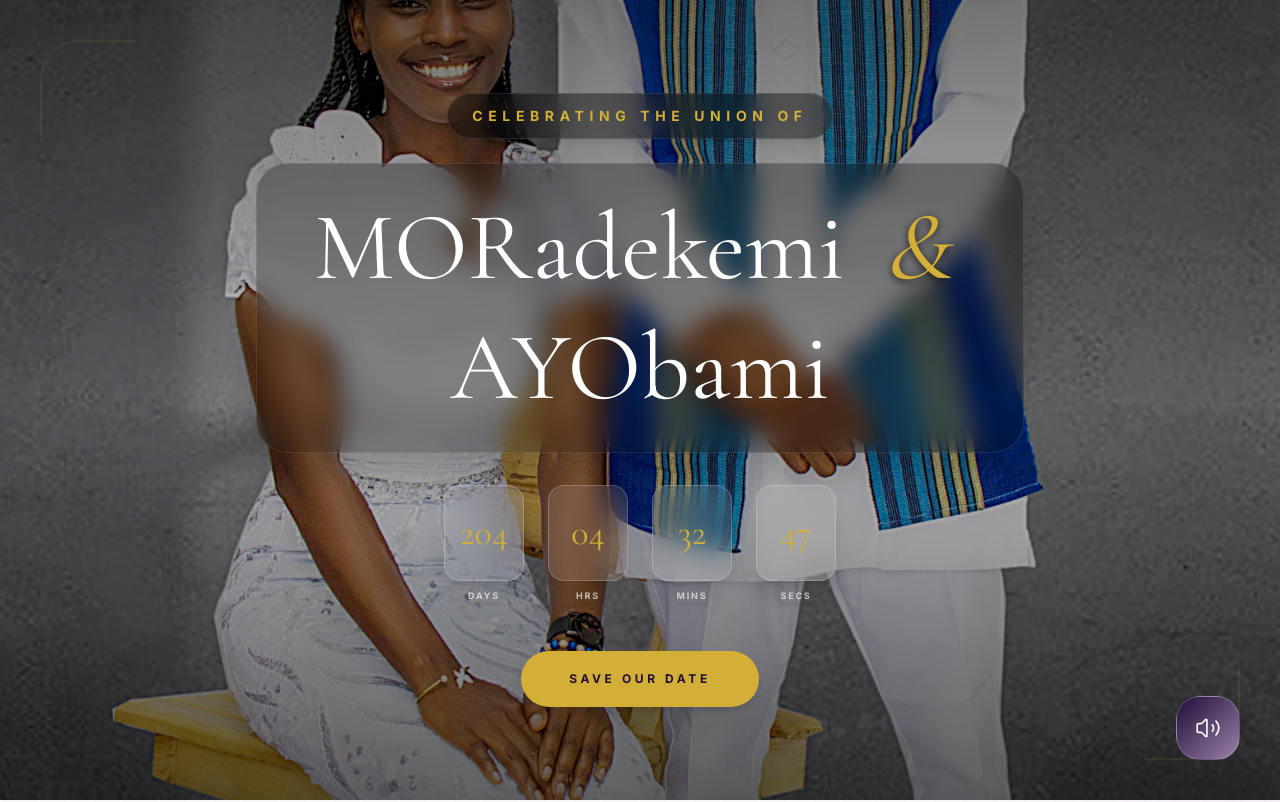
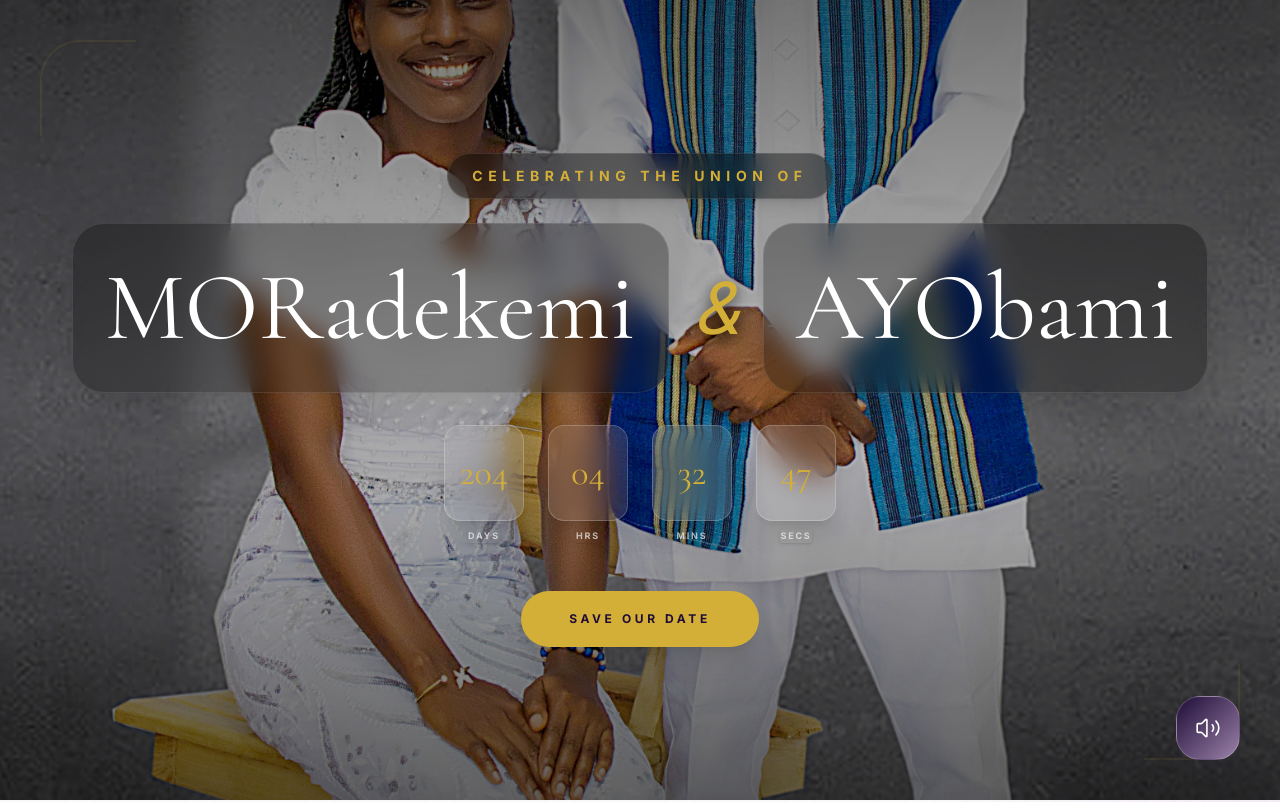
Before and after one commit to sirlawglobal/MORAYO, a Next.js app: page / in a window 1280 px wide. Shown: the top 802 px of the page. Built offline with nearby package versions, Linux system fonts and the light colour scheme; no server answers; the database is empty.

Commit message:
hero text

```diff
--- a/components/HeroSection.tsx
+++ b/components/HeroSection.tsx
@@ -75,14 +75,32 @@ export default function HeroSection() {
             </span>
           </motion.div>
 
-          <div className="mb-8 flex justify-center">
+          <div className="mb-8 flex flex-col md:flex-row items-center justify-center gap-4 md:gap-6">
             <motion.h1
               initial={{ opacity: 0, y: 20 }}
               animate={{ opacity: 1, y: 0 }}
               transition={{ delay: 0.6, duration: 1 }}
-              className="text-5xl md:text-8xl font-serif text-white leading-tight inline-block bg-black/30 backdrop-blur-md px-8 py-6 rounded-[2rem] border border-white/10 shadow-2xl"
+              className="text-5xl md:text-7xl lg:text-8xl font-serif text-white leading-tight inline-block bg-black/30 backdrop-blur-md px-6 py-4 md:px-8 md:py-6 rounded-[2rem] border border-white/10 shadow-2xl"
             >
-              MORadekemi <span className="text-brand-gold italic serif block md:inline md:mx-4 drop-shadow-[0_2px_4px_rgba(0,0,0,0.8)]">&</span> AYObami
+              MORadekemi
+            </motion.h1>
+
+            <motion.span
+              initial={{ opacity: 0, scale: 0.8 }}
+              animate={{ opacity: 1, scale: 1 }}
+              transition={{ delay: 0.8, duration: 0.8 }}
+              className="text-5xl md:text-6xl lg:text-7xl text-brand-gold italic serif drop-shadow-[0_4px_8px_rgba(0,0,0,0.8)] z-10 relative"
+            >
+              &
+            </motion.span>
+
+            <motion.h1
+              initial={{ opacity: 0, y: 20 }}
+              animate={{ opacity: 1, y: 0 }}
+              transition={{ delay: 1.0, duration: 1 }}
+              className="text-5xl md:text-7xl lg:text-8xl font-serif text-white leading-tight inline-block bg-black/30 backdrop-blur-md px-6 py-4 md:px-8 md:py-6 rounded-[2rem] border border-white/10 shadow-2xl"
+            >
+              AYObami
             </motion.h1>
           </div>
 
```
